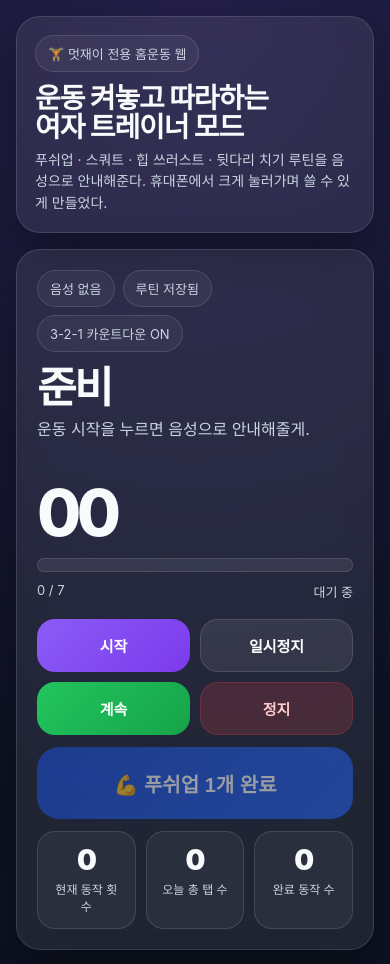
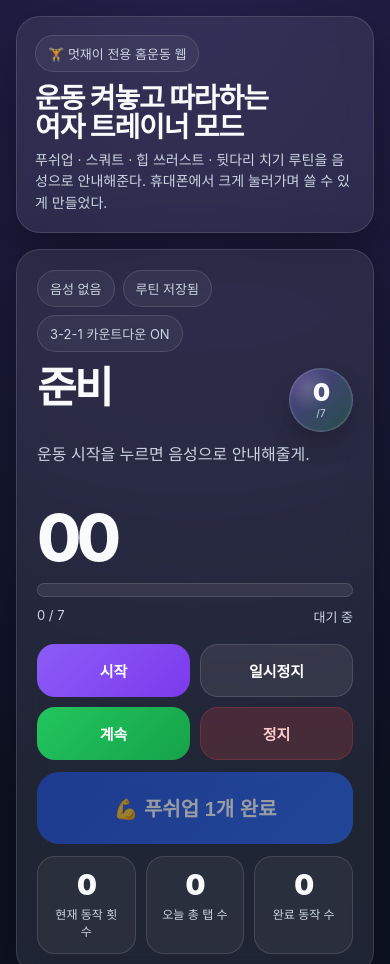
Before and after one commit to angele-eda/Finding-a-way, a plain HTML site: page index.html in a window 390 px wide. Shown: the top 964 px of the page. Drawn offline with Linux system fonts and the light colour scheme.

Commit message:
index.html 업데이트

```diff
--- a/index.html
+++ b/index.html
@@ -100,12 +100,71 @@
     font-size:13px;
   }
 
+  .exercise-head{
+    display:flex;
+    align-items:flex-start;
+    justify-content:space-between;
+    gap:14px;
+    margin:8px 0 10px;
+  }
+
+  .exercise-title-wrap{
+    min-width:0;
+    flex:1;
+  }
+
   .exercise{
     font-size:clamp(38px, 11vw, 82px);
     font-weight:800;
     line-height:.92;
     letter-spacing:-.06em;
-    margin:8px 0 10px;
+    margin:0;
+    word-break:keep-all;
+  }
+
+  .step-badge{
+    flex:0 0 auto;
+    width:74px;
+    height:74px;
+    border-radius:50%;
+    display:flex;
+    flex-direction:column;
+    align-items:center;
+    justify-content:center;
+    position:relative;
+    border:1px solid rgba(255,255,255,.16);
+    background:
+      radial-gradient(circle at 30% 30%, rgba(255,255,255,.18), transparent 38%),
+      linear-gradient(135deg, rgba(139,92,246,.38), rgba(34,197,94,.24));
+    box-shadow:
+      inset 0 0 0 1px rgba(255,255,255,.06),
+      0 12px 24px rgba(0,0,0,.22);
+  }
+
+  .step-badge.rest{
+    background:
+      radial-gradient(circle at 30% 30%, rgba(255,255,255,.14), transparent 38%),
+      linear-gradient(135deg, rgba(96,165,250,.30), rgba(148,163,184,.18));
+  }
+
+  .step-badge.done{
+    background:
+      radial-gradient(circle at 30% 30%, rgba(255,255,255,.16), transparent 38%),
+      linear-gradient(135deg, rgba(34,197,94,.42), rgba(16,185,129,.24));
+  }
+
+  .step-num{
+    font-size:28px;
+    font-weight:900;
+    line-height:1;
+    letter-spacing:-.05em;
+  }
+
+  .step-total{
+    font-size:11px;
+    color:var(--muted);
+    margin-top:3px;
+    line-height:1;
   }
 
   .detail{
@@ -329,6 +388,21 @@
     accent-color:#8b5cf6;
   }
 
+  @media (max-width: 520px){
+    .step-badge{
+      width:64px;
+      height:64px;
+    }
+
+    .step-num{
+      font-size:24px;
+    }
+
+    .step-total{
+      font-size:10px;
+    }
+  }
+
   @media (min-width: 820px){
     .grid{
       grid-template-columns:1.1fr .9fr;
@@ -354,7 +428,17 @@
         <div class="chip" id="countdownStatus">3-2-1 카운트다운 ON</div>
       </div>
 
-      <div class="exercise" id="exerciseName">준비</div>
+      <div class="exercise-head">
+        <div class="exercise-title-wrap">
+          <div class="exercise" id="exerciseName">준비</div>
+        </div>
+
+        <div class="step-badge" id="stepBadge">
+          <div class="step-num" id="stepBadgeNum">0</div>
+          <div class="step-total" id="stepBadgeTotal">/7</div>
+        </div>
+      </div>
+
       <div class="detail" id="exerciseDetail">운동 시작을 누르면 음성으로 안내해줄게.</div>
       <div class="timer" id="timer">00</div>
 
@@ -506,6 +590,9 @@
   const saveStatus = document.getElementById("saveStatus");
   const countdownStatus = document.getElementById("countdownStatus");
   const voiceSelect = document.getElementById("voiceSelect");
+  const stepBadge = document.getElementById("stepBadge");
+  const stepBadgeNum = document.getElementById("stepBadgeNum");
+  const stepBadgeTotal = document.getElementById("stepBadgeTotal");
 
   const exerciseSecInput = document.getElementById("exerciseSec");
   const restSecInput = document.getElementById("restSec");
@@ -682,6 +769,26 @@
     speechSynthesis.speak(msg);
   }
 
+  function updateStepBadge(item){
+    if(!item){
+      stepBadge.className = "step-badge";
+      stepBadgeNum.textContent = "0";
+      stepBadgeTotal.textContent = `/${routine.length}`;
+      return;
+    }
+
+    if(currentIndex >= routine.length){
+      stepBadge.className = "step-badge done";
+      stepBadgeNum.textContent = "✓";
+      stepBadgeTotal.textContent = "완료";
+      return;
+    }
+
+    stepBadge.className = "step-badge" + (item.type === "rest" ? " rest" : "");
+    stepBadgeNum.textContent = String(currentIndex + 1);
+    stepBadgeTotal.textContent = `/${routine.length}`;
+  }
+
   function updateUI(){
     const item = routine[currentIndex];
 
@@ -698,6 +805,7 @@
       progressBar.style.width = "0%";
       repBtn.textContent = "💪 푸쉬업 1개 완료";
       repBtn.disabled = true;
+      updateStepBadge(null);
       renderRoutine();
       return;
     }
@@ -712,6 +820,7 @@
     repBtn.textContent = item.type === "exercise" ? `💪 ${item.name} 1개 완료` : "😌 휴식 중";
     repBtn.disabled = item.type !== "exercise";
 
+    updateStepBadge(item);
     renderRoutine();
   }
 
@@ -752,6 +861,9 @@
       exerciseDetail.textContent = `${item.name} 시작 준비`;
       timerEl.textContent = formatTime(item.time);
       progressBar.style.width = "0%";
+      stepBadge.className = "step-badge";
+      stepBadgeNum.textContent = String(currentIndex + 1);
+      stepBadgeTotal.textContent = `/${routine.length}`;
       if(settings.voiceOn) speak(String(i));
       vibrate(80);
       await sleep(1000);
@@ -845,6 +957,9 @@
     repCountEl.textContent = repCount;
     todayCountEl.textContent = todayCount;
     doneCountEl.textContent = doneCount;
+    stepBadge.className = "step-badge done";
+    stepBadgeNum.textContent = "✓";
+    stepBadgeTotal.textContent = "완료";
     speak("운동 완료. 잘했어요.");
     vibrate([120,80,120]);
   }
```
